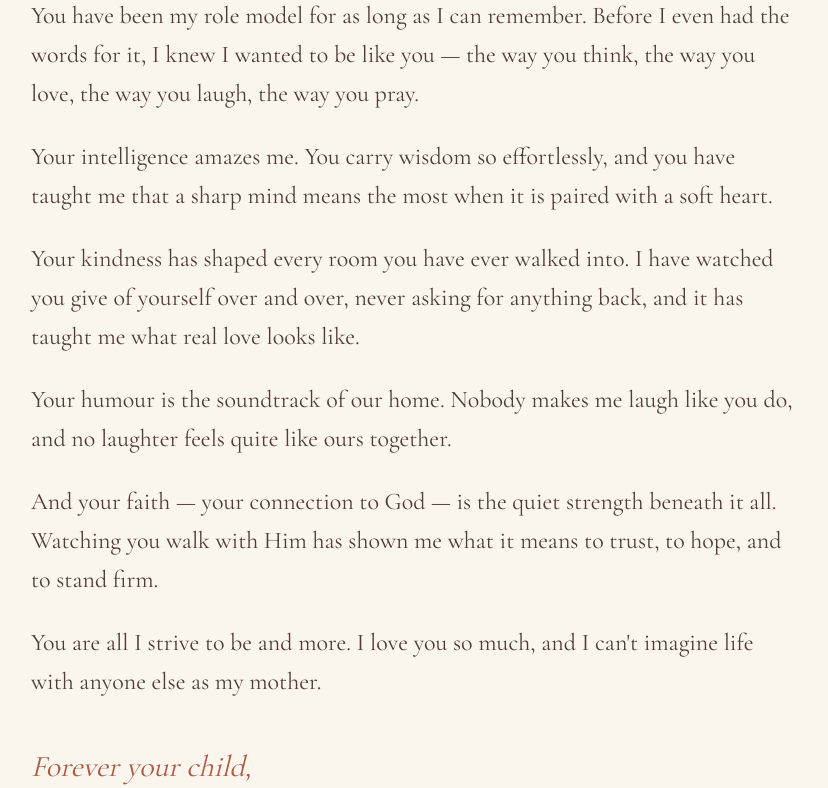
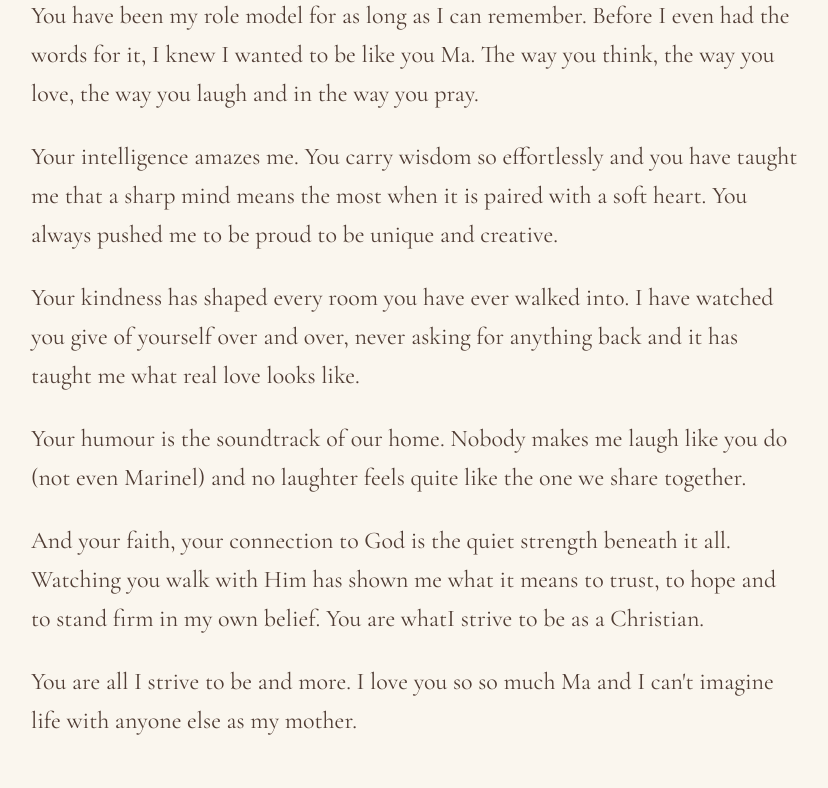
Before and after one commit to thando-frontend/tomyrolemodel, a Next.js app: page / in a window 1280 px wide. Shown: the part 1060-1848 px from the top of the page, without its empty margins (225-1053 px from the left). Built offline with nearby package versions, Linux system fonts and the light colour scheme.

Commit message:
Update heartfelt messages in letter component

```diff
--- a/components/letter.tsx
+++ b/components/letter.tsx
@@ -10,38 +10,38 @@ export function Letter() {
         <div className="space-y-6 font-serif text-xl md:text-2xl leading-relaxed text-foreground/90">
           <p>
             {
-              "You have been my role model for as long as I can remember. Before I even had the words for it, I knew I wanted to be like you — the way you think, the way you love, the way you laugh, the way you pray."
+              "You have been my role model for as long as I can remember. Before I even had the words for it, I knew I wanted to be like you Ma. The way you think, the way you love, the way you laugh and in the way you pray."
             }
           </p>
           <p>
             {
-              'Your intelligence amazes me. You carry wisdom so effortlessly, and you have taught me that a sharp mind means the most when it is paired with a soft heart.'
+              'Your intelligence amazes me. You carry wisdom so effortlessly and you have taught me that a sharp mind means the most when it is paired with a soft heart. You always pushed me to be proud to be unique and creative.'
             }
           </p>
           <p>
             {
-              'Your kindness has shaped every room you have ever walked into. I have watched you give of yourself over and over, never asking for anything back, and it has taught me what real love looks like.'
+              'Your kindness has shaped every room you have ever walked into. I have watched you give of yourself over and over, never asking for anything back and it has taught me what real love looks like.'
             }
           </p>
           <p>
             {
-              "Your humour is the soundtrack of our home. Nobody makes me laugh like you do, and no laughter feels quite like ours together."
+              "Your humour is the soundtrack of our home. Nobody makes me laugh like you do (not even Marinel) and no laughter feels quite like the one we share together."
             }
           </p>
           <p>
             {
-              'And your faith — your connection to God — is the quiet strength beneath it all. Watching you walk with Him has shown me what it means to trust, to hope, and to stand firm.'
+              'And your faith, your connection to God is the quiet strength beneath it all. Watching you walk with Him has shown me what it means to trust, to hope and to stand firm in my own belief. You are whatI strive to be as a Christian.'
             }
           </p>
           <p>
             {
-              "You are all I strive to be and more. I love you so much, and I can't imagine life with anyone else as my mother."
+              "You are all I strive to be and more. I love you so so much Ma and I can't imagine life with anyone else as my mother."
             }
           </p>
         </div>
 
         <p className="mt-12 font-serif text-2xl md:text-3xl italic text-primary">
-          {'Forever your child,'}
+          {'Forever your boobooshka,'}
           <br />
           {'Thandolwethu Langa Makwela'}
         </p>
```
